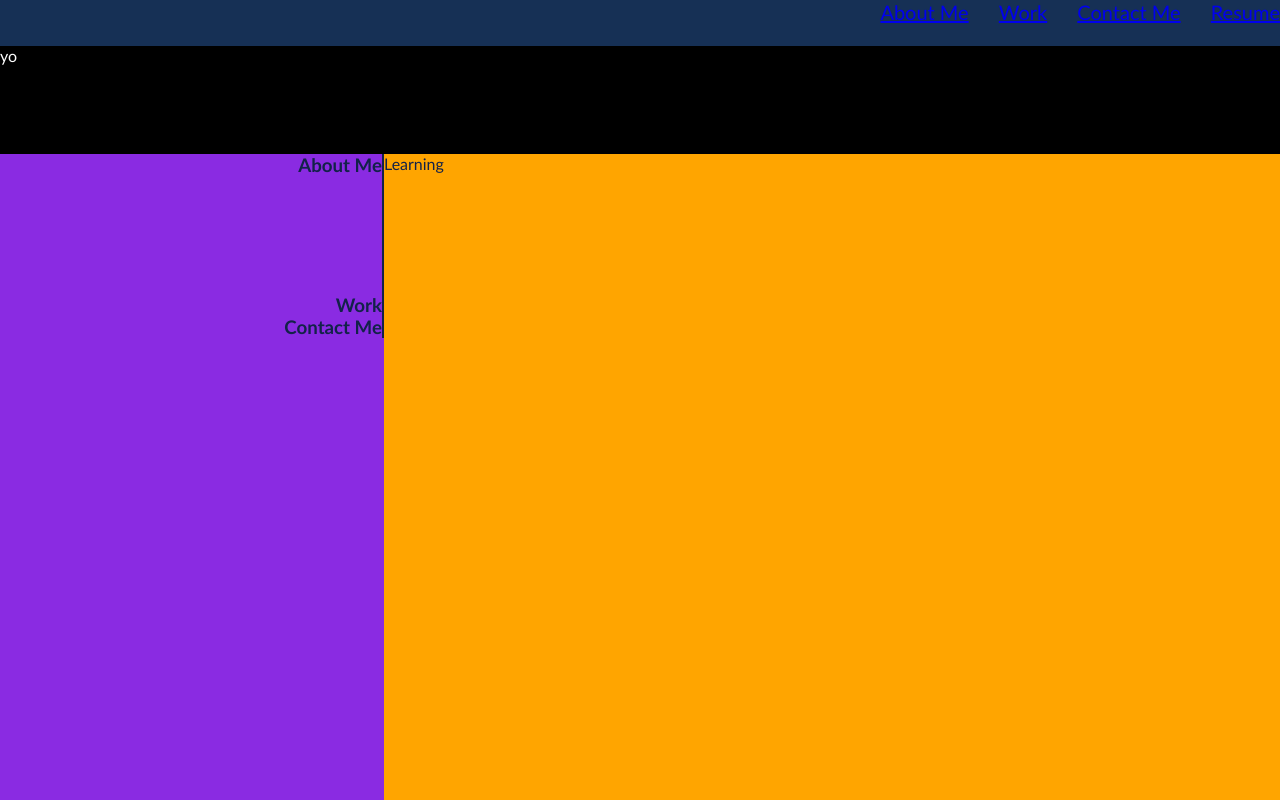
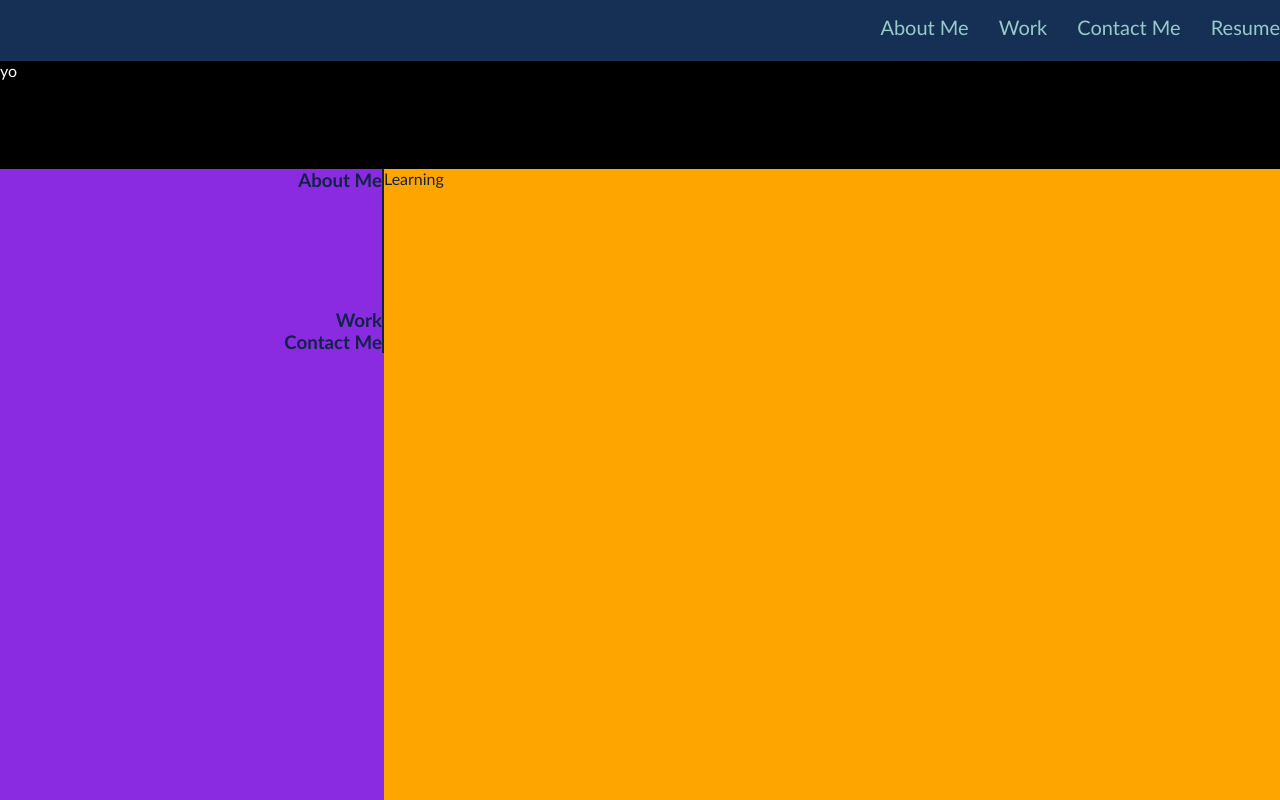
Before and after one commit to gato365/portfolio-berkeley-ijw, a plain HTML site: page index.html in a window 1280 px wide. Shown: the top 800 px of the page. Drawn offline with Linux system fonts and the light colour scheme; files that its build step writes are made by us from their sources.

Commit message:
made link color work

```diff
--- a/index.html
+++ b/index.html
@@ -24,24 +24,30 @@ body{
   font-family: 'Gill Sans', 'Gill Sans MT', Calibri, 'Trebuchet MS', sans-serif;
 }
 header{
-  background :#163055;
+  background-color:#163055;
   min-height : 5.74%;
   width: 100%;
   text-align: right;
-  /* padding-top: 15px; */
+  padding-top: 15px;
   margin-right: 20px;
   float: none;
   font-size: 20px;
+
+
 }
 header ul {
     list-style-type: none;
+    color: #98CAC9;
 }
 header ul li {
     display: inline-block;
     margin-left: 25px;
+
 }
 
 
+
+/* Part B - main: Information for Navigation Bar */
 nav{
   background :black;
   min-height : 13.46%;
@@ -50,29 +56,19 @@ nav{
   color : #ffffff;
 }
 
+
+/* Part C - main: Description of aside and section */
 main{
-  background :#EDEDF7;
+  background-color:#EDEDF7;
+  width : 100%;
   height: 100%;
   float :left;
-  width : 100%;
   color : #132249;
 }
 
 
 
 
-
-
-
-
-
-
-
-
-
-
-
-/* Part C - main: Description of aside and section */
 /*                                      */
 /*              aside                   */
 /*                                      */
@@ -152,16 +148,16 @@ footer ul li {
   <header >
     <ul>
       <li>
-        <a href="#about-me">About Me</a>
+        <a link="#about-me">About Me</a>
       </li>
       <li>
-        <a href="#work">Work</a>
+        <a link="#work">Work</a>
       </li>
       <li>
-        <a href="#contact-me">Contact Me</a>
+        <a link="#contact-me">Contact Me</a>
       </li>
       <li>
-        <a href="#contact-me">Resume</a>
+        <a link="#contact-me">Resume</a>
       </li>
     </ul>
   </header>
```
